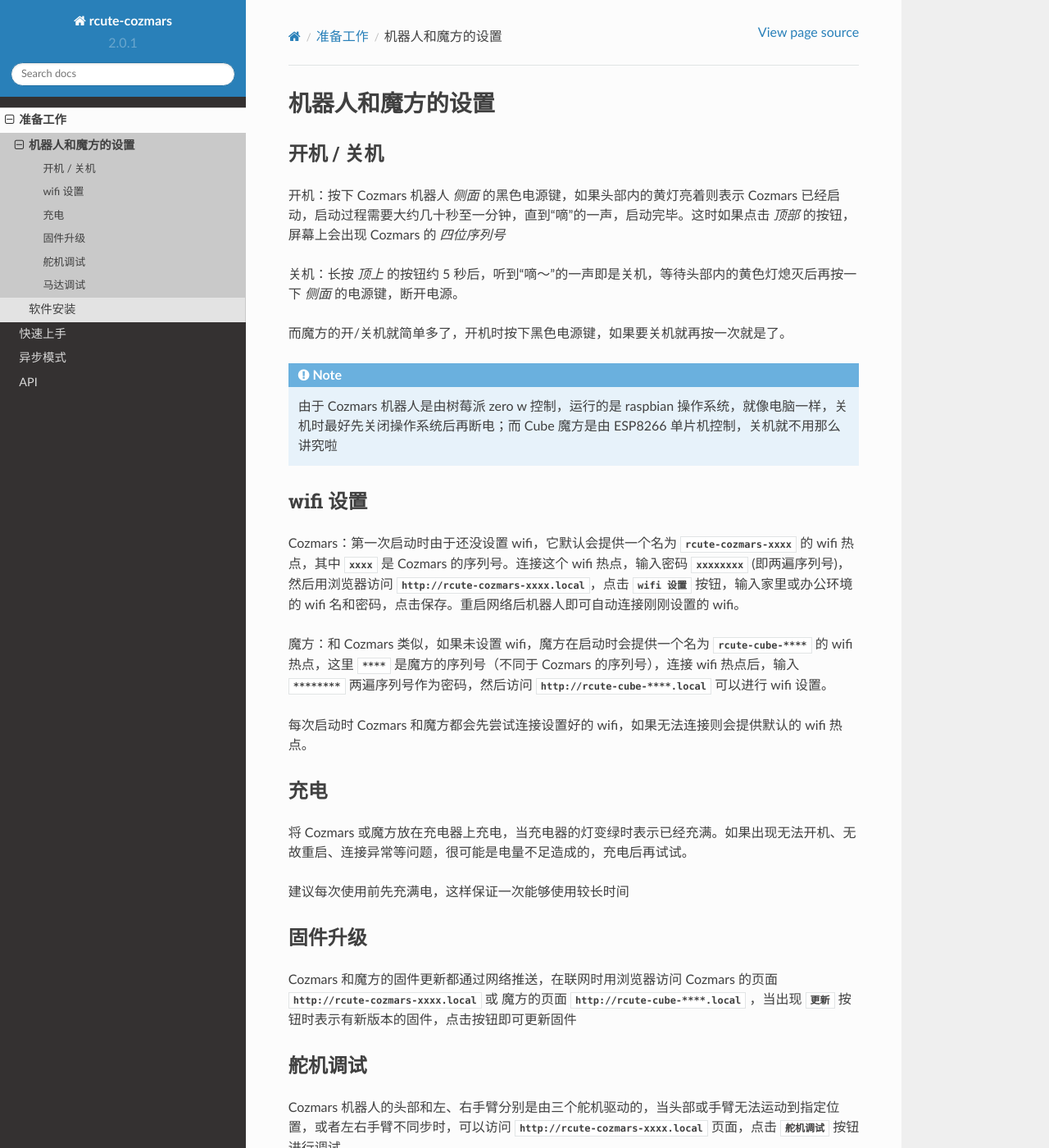
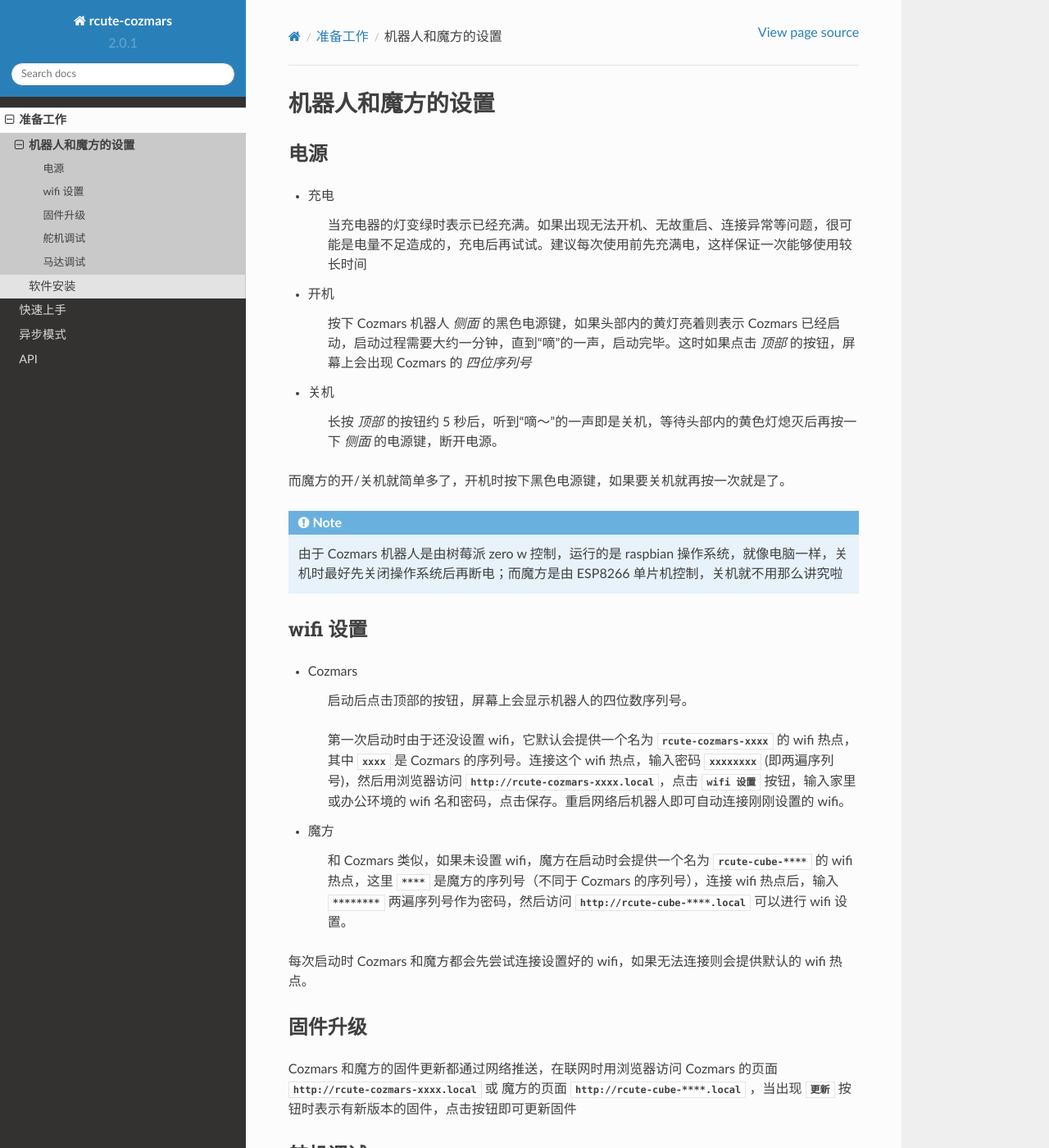
Before and after one commit to r-cute/rcute-cozmars, a Sphinx documentation site: the page built from docs/source/hardware.rst, in a window 1280 px wide and 1400 px high. Shown: the whole window at 82% size. Built offline with Sphinx 7.4.7 and the Read the Docs theme 2.0.0, drawn with Linux system fonts in a browser that asks for light colours.

```diff
--- a/docs/source/conf.py
+++ b/docs/source/conf.py
@@ -80,7 +80,10 @@ exclude_patterns = []
 # a list of builtin themes.
 #
 html_theme = 'sphinx_rtd_theme'
-
+autodoc_mock_imports = ['Pillow',
+                        'pydub',
+                        'librosa',
+                        'soundfile']
 # Add any paths that contain custom static files (such as style sheets) here,
 # relative to this directory. They are copied after the builtin static files,
 # so a file named "default.css" will overwrite the builtin "default.css".
--- a/docs/source/hardware.rst
+++ b/docs/source/hardware.rst
@@ -1,36 +1,41 @@
 机器人和魔方的设置
 ===================
 
-开机 / 关机
-----------------
+电源
+--------
 
-开机：按下 Cozmars 机器人 *侧面* 的黑色电源键，如果头部内的黄灯亮着则表示 Cozmars 已经启动，启动过程需要大约几十秒至一分钟，直到“嘀”的一声，启动完毕。这时如果点击 *顶部* 的按钮，屏幕上会出现 Cozmars 的 *四位序列号*
+* 充电
 
-关机：长按 *顶上* 的按钮约 5 秒后，听到“嘀～”的一声即是关机，等待头部内的黄色灯熄灭后再按一下 *侧面* 的电源键，断开电源。
+    当充电器的灯变绿时表示已经充满。如果出现无法开机、无故重启、连接异常等问题，很可能是电量不足造成的，充电后再试试。建议每次使用前先充满电，这样保证一次能够使用较长时间
+
+* 开机
+
+    按下 Cozmars 机器人 *侧面* 的黑色电源键，如果头部内的黄灯亮着则表示 Cozmars 已经启动，启动过程需要大约一分钟，直到“嘀”的一声，启动完毕。这时如果点击 *顶部* 的按钮，屏幕上会出现 Cozmars 的 *四位序列号*
+
+* 关机
+
+    长按 *顶部* 的按钮约 5 秒后，听到“嘀～”的一声即是关机，等待头部内的黄色灯熄灭后再按一下 *侧面* 的电源键，断开电源。
 
 而魔方的开/关机就简单多了，开机时按下黑色电源键，如果要关机就再按一次就是了。
 
 .. note::
 
-    由于 Cozmars 机器人是由树莓派 zero w 控制，运行的是 raspbian 操作系统，就像电脑一样，关机时最好先关闭操作系统后再断电；而 Cube 魔方是由 ESP8266 单片机控制，关机就不用那么讲究啦
+    由于 Cozmars 机器人是由树莓派 zero w 控制，运行的是 raspbian 操作系统，就像电脑一样，关机时最好先关闭操作系统后再断电；而魔方是由 ESP8266 单片机控制，关机就不用那么讲究啦
 
 wifi 设置
 -----------
 
-Cozmars：第一次启动时由于还没设置 wifi，它默认会提供一个名为 :data:`rcute-cozmars-xxxx` 的 wifi 热点，其中 :data:`xxxx` 是 Cozmars 的序列号。连接这个 wifi 热点，输入密码 :data:`xxxxxxxx` (即两遍序列号)，然后用浏览器访问 :data:`http://rcute-cozmars-xxxx.local`，点击 :data:`wifi 设置` 按钮，输入家里或办公环境的 wifi 名和密码，点击保存。重启网络后机器人即可自动连接刚刚设置的 wifi。
+* Cozmars
 
-魔方：和 Cozmars 类似，如果未设置 wifi，魔方在启动时会提供一个名为 :data:`rcute-cube-****` 的 wifi 热点，这里 :data:`****` 是魔方的序列号（不同于 Cozmars 的序列号），连接 wifi 热点后，输入 :data:`********` 两遍序列号作为密码，然后访问 :data:`http://rcute-cube-****.local` 可以进行 wifi 设置。
+    启动后点击顶部的按钮，屏幕上会显示机器人的四位数序列号。
+
+    第一次启动时由于还没设置 wifi，它默认会提供一个名为 :data:`rcute-cozmars-xxxx` 的 wifi 热点，其中 :data:`xxxx` 是 Cozmars 的序列号。连接这个 wifi 热点，输入密码 :data:`xxxxxxxx` (即两遍序列号)，然后用浏览器访问 :data:`http://rcute-cozmars-xxxx.local`，点击 :data:`wifi 设置` 按钮，输入家里或办公环境的 wifi 名和密码，点击保存。重启网络后机器人即可自动连接刚刚设置的 wifi。
+
+* 魔方
+
+    和 Cozmars 类似，如果未设置 wifi，魔方在启动时会提供一个名为 :data:`rcute-cube-****` 的 wifi 热点，这里 :data:`****` 是魔方的序列号（不同于 Cozmars 的序列号），连接 wifi 热点后，输入 :data:`********` 两遍序列号作为密码，然后访问 :data:`http://rcute-cube-****.local` 可以进行 wifi 设置。
 
 每次启动时 Cozmars 和魔方都会先尝试连接设置好的 wifi，如果无法连接则会提供默认的 wifi 热点。
-
-
-充电
-------------
-
-将 Cozmars 或魔方放在充电器上充电，当充电器的灯变绿时表示已经充满。如果出现无法开机、无故重启、连接异常等问题，很可能是电量不足造成的，充电后再试试。
-
-建议每次使用前先充满电，这样保证一次能够使用较长时间
-
 
 固件升级
 ----------------
--- /dev/null
+++ b/requirements_rtd.txt
@@ -0,0 +1,6 @@
+aiohttp
+opencv-python
+opencv-contrib-python
+numpy
+websockets
+wsmprpc>=1.1.1
```
Also changed, not shown: docs/source/software.rst (line endings or trailing spaces), 4 other files.
